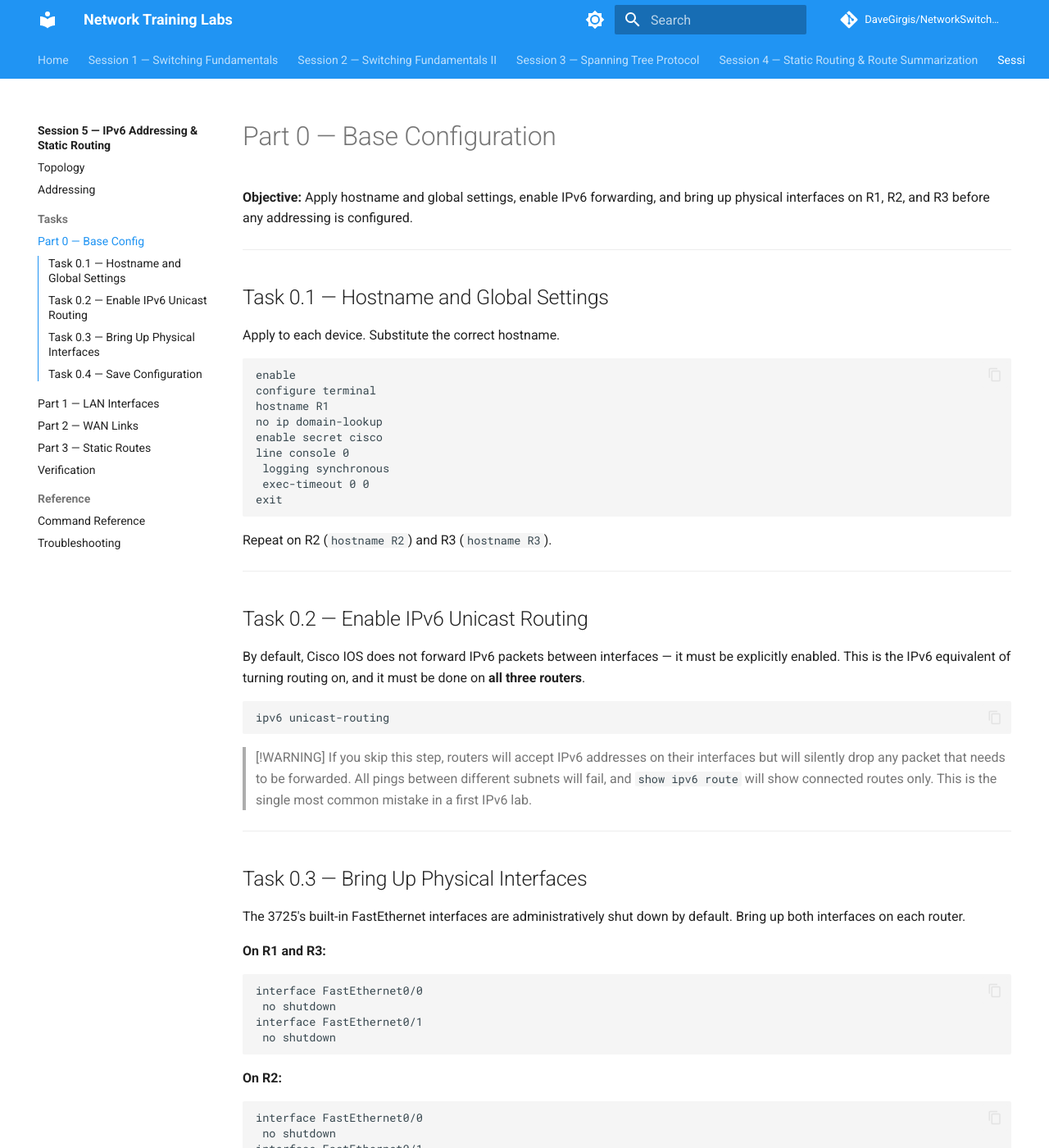
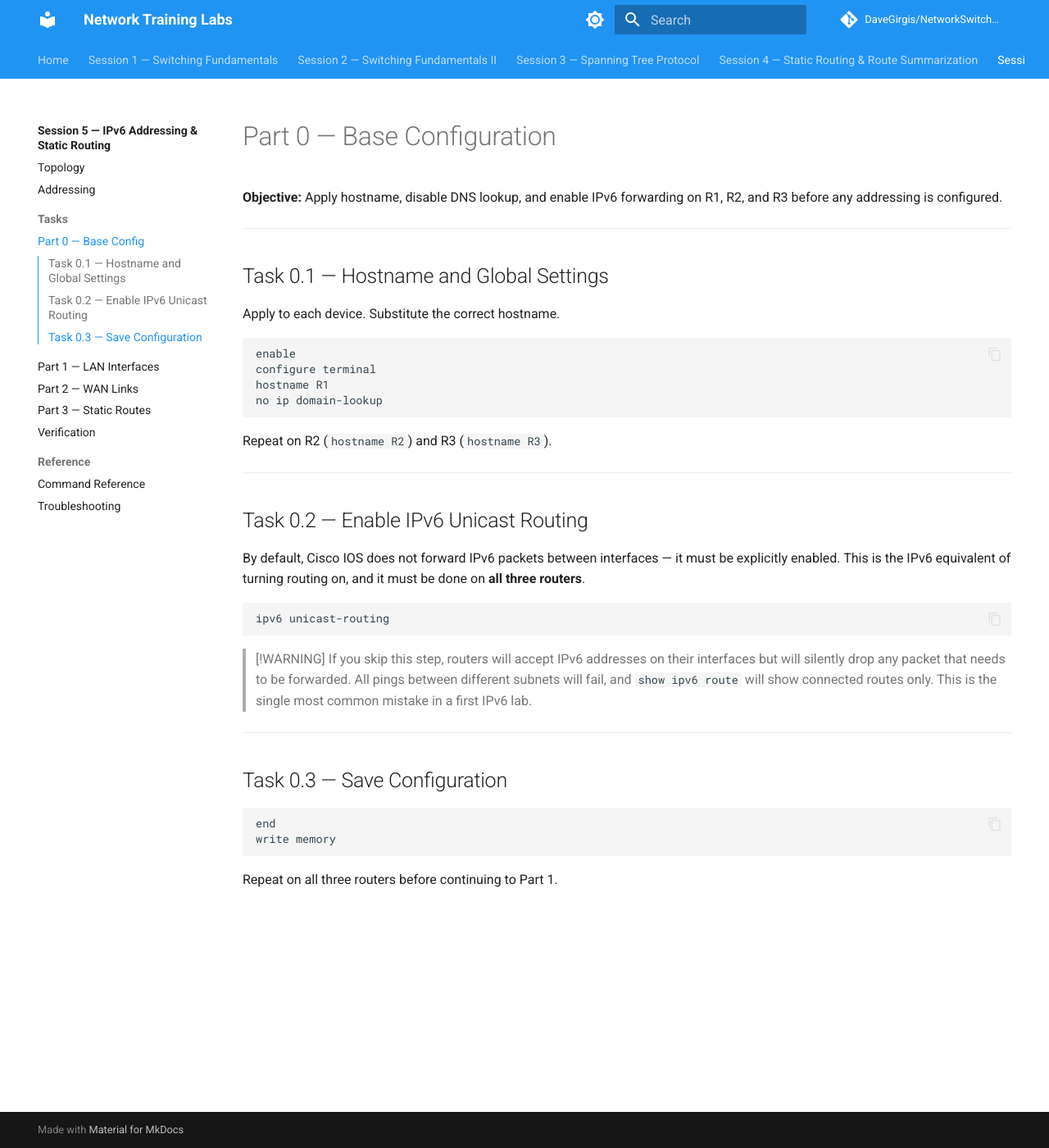
Before and after one commit to DaveGirgis/NetworkSwitchLab, an MkDocs documentation site: the page built from docs/session5/tasks/part0.md, in a window 1280 px wide and 1400 px high. Shown: the whole window at 82% size. Built offline with MkDocs 1.6.1 and Material for MkDocs 9.7.7, drawn with Linux system fonts in a browser that asks for light colours; comment, search, counter and statistics services are not loaded; some of the changed text lies outside the part shown.

Commit message:
update to session 5 removing extraneous tasks

````diff
--- a/docs/session5/tasks/part0.md
+++ b/docs/session5/tasks/part0.md
@@ -1,6 +1,6 @@
 # Part 0 — Base Configuration
 
-**Objective:** Apply hostname and global settings, enable IPv6 forwarding, and bring up physical interfaces on R1, R2, and R3 before any addressing is configured.
+**Objective:** Apply hostname, disable DNS lookup, and enable IPv6 forwarding on R1, R2, and R3 before any addressing is configured.
 
 ---
 
@@ -13,11 +13,6 @@ enable
 configure terminal
 hostname R1
 no ip domain-lookup
-enable secret cisco
-line console 0
- logging synchronous
- exec-timeout 0 0
-exit
 ```
 
 Repeat on R2 (`hostname R2`) and R3 (`hostname R3`).
@@ -37,34 +32,7 @@ ipv6 unicast-routing
 
 ---
 
-## Task 0.3 — Bring Up Physical Interfaces
-
-The 3725's built-in FastEthernet interfaces are administratively shut down by default. Bring up both interfaces on each router.
-
-**On R1 and R3:**
-
-```
-interface FastEthernet0/0
- no shutdown
-interface FastEthernet0/1
- no shutdown
-```
-
-**On R2:**
-
-```
-interface FastEthernet0/0
- no shutdown
-interface FastEthernet0/1
- no shutdown
-```
-
-> [!NOTE]
-> Interfaces must be up before IPv6 addresses can come online. Bring them up now so the addresses configured in Parts 1 and 2 activate immediately.
-
----
-
-## Task 0.4 — Save Configuration
+## Task 0.3 — Save Configuration
 
 ```
 end
````
